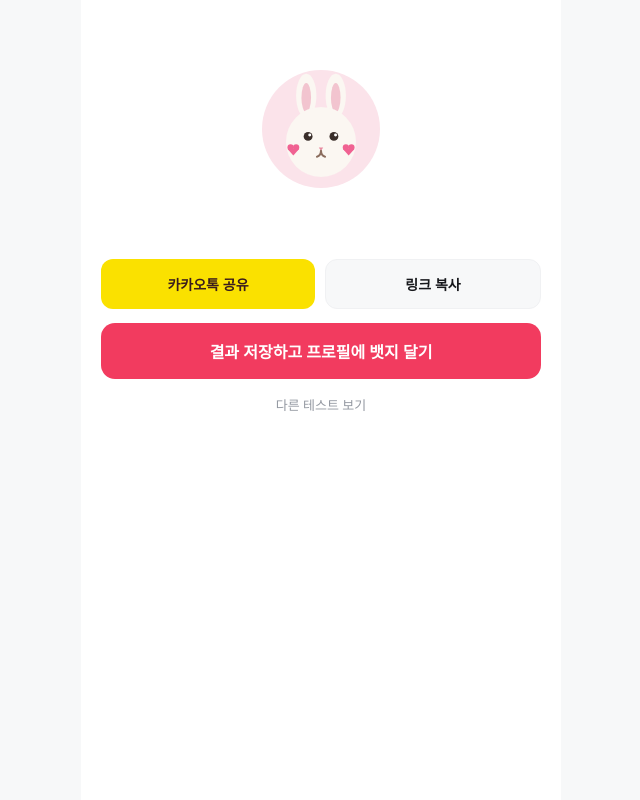
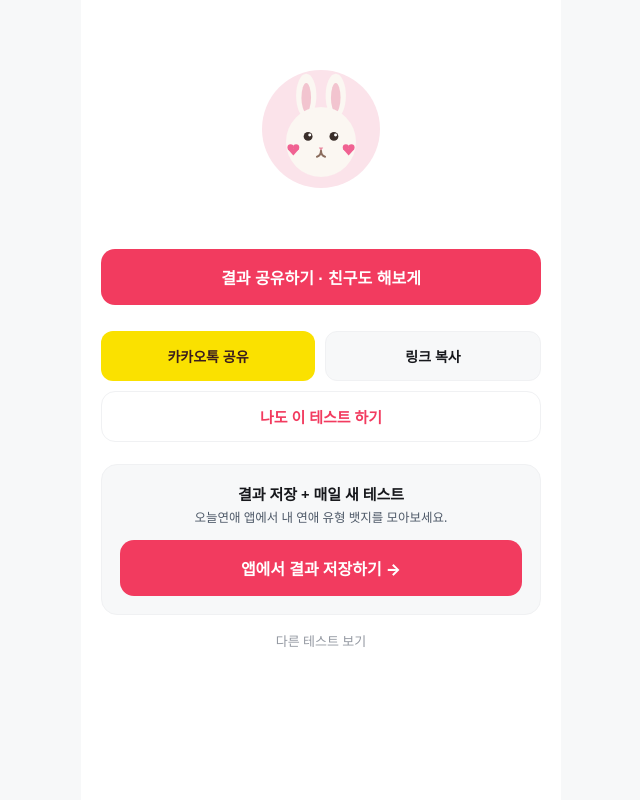
Before and after one commit to Jeongdonghwan/tday_prj, a Flask app: template server/app/templates/t_result.html in a window 1280 px wide. Shown: the whole page, without its empty margins (319-959 px from the left). Run offline with Flask 3, Linux system fonts and the light colour scheme; the template is opened without the code that fills it, so the values that code supplies are empty; parts of the project's set-up code (start-up, migrations or seed data) failed here and were passed over.

Commit message:
feat: 연애 심리테스트 공유 퍼널 (가입 유도)
- 마이페이지 '테스트존' → '연애 심리테스트'
- 앱 테스트 화면: 제목 변경 + 네이티브 공유 버튼(테스트 링크 공유, src/lib/share)
- 웹 인트로: '친구에게 공유하기' 버튼
- 웹 결과: 결과 공유 + '나도 이 테스트 하기'(랜딩 방문자용) + 앱 설치 CTA 카드
- 공유 링크 ref=share 퍼널 태깅. 비회원 랜딩→테스트→결과→앱설치 루프
- quickmenu 비활성 photo 분기 제거(타입드 라우트 견고화)

Co-Authored-By: Claude Opus 4.8 <noreply@anthropic.com>

```diff
--- a/app/src/app/(tabs)/my.tsx
+++ b/app/src/app/(tabs)/my.tsx
@@ -60,7 +60,7 @@ export default function MyScreen() {
     { icon: 'chat', label: '내 글·댓글', onPress: () => router.push('/my-activity') },
     { icon: 'heart', label: dday?.connected ? '공유 캘린더' : '캘린더', onPress: () => router.push('/calendar') },
     { icon: 'chat', label: '오늘의 질문 (커플)', onPress: () => router.push('/daily') },
-    { icon: 'best', label: '테스트존', onPress: () => router.push('/tests') },
+    { icon: 'best', label: '연애 심리테스트', onPress: () => router.push('/tests') },
   ];
 
   return (
--- a/app/src/components/QuickMenu.tsx
+++ b/app/src/components/QuickMenu.tsx
@@ -10,11 +10,7 @@ export function QuickMenu() {
   const router = useRouter();
 
   const go = (item: QuickItem) => {
-    if (item.kind === 'photo') {
-      router.push('/photos/index');
-    } else {
-      router.push({ pathname: '/community', params: { category: item.category } });
-    }
+    router.push({ pathname: '/community', params: { category: item.category } });
   };
 
   return (
--- a/app/src/quickmenu/index.ts
+++ b/app/src/quickmenu/index.ts
@@ -2,9 +2,7 @@
  * 홈 퀵메뉴 8종 (게시판 개편). 자립형 48×48 SVG 아이콘(틴트 라운드 배경 포함, 아바타와 동일 방식).
  * community = 게시판 카테고리 진입, photo = 인증·사진 앨범(초기 비활성, /photos).
  */
-export type QuickItem =
-  | { key: string; label: string; xml: string; kind: 'photo' }
-  | { key: string; label: string; xml: string; kind: 'community'; category: string };
+export type QuickItem = { key: string; label: string; xml: string; kind: 'community'; category: string };
 
 const W = (bg: string, inner: string) =>
   `<svg xmlns="http://www.w3.org/2000/svg" viewBox="0 0 48 48"><rect width="48" height="48" rx="15" fill="${bg}"/><g transform="translate(4.8,4.8) scale(0.8)">${inner}</g></svg>`;
--- a/server/app/static/style.css
+++ b/server/app/static/style.css
@@ -23,8 +23,13 @@ body{font-family:'Pretendard',system-ui,-apple-system,'Apple SD Gothic Neo',sans
 .badge-new{display:inline-block;background:var(--rose-bg);color:var(--rose);font-weight:800;font-size:11px;padding:4px 10px;border-radius:999px;letter-spacing:.05em;}
 .intro-title{font-size:26px;font-weight:800;letter-spacing:-.03em;line-height:1.35;margin-top:18px;}
 .intro-desc{font-size:15px;color:var(--body);line-height:1.6;margin-top:16px;}
-.btn-primary{display:block;background:var(--rose);color:#fff;font-weight:800;font-size:16px;text-align:center;padding:16px;border-radius:14px;margin-top:28px;text-decoration:none;}
+.btn-primary{display:block;background:var(--rose);color:#fff;font-weight:800;font-size:16px;text-align:center;padding:16px;border-radius:14px;margin-top:16px;text-decoration:none;border:none;width:100%;cursor:pointer;}
+.btn-ghost{display:block;background:#fff;color:var(--rose);font-weight:800;font-size:15px;text-align:center;padding:14px;border-radius:14px;margin-top:10px;text-decoration:none;border:1.5px solid var(--line);width:100%;cursor:pointer;}
 .link-muted{display:block;text-align:center;color:var(--sub);font-size:13px;margin-top:16px;text-decoration:none;}
+.app-cta{margin-top:22px;padding:18px;border:1.5px solid var(--line);border-radius:16px;background:var(--soft);text-align:center;}
+.app-cta-t{font-size:15px;font-weight:800;color:var(--ink);}
+.app-cta-s{font-size:12.5px;color:var(--body);margin-top:5px;line-height:1.5;}
+.app-cta .btn-primary{margin-top:12px;}
 
 .quiz{padding-top:16px;}
 .q-emoji{font-size:34px;text-align:center;margin-bottom:14px;}
--- a/server/app/templates/t_result.html
+++ b/server/app/templates/t_result.html
@@ -29,22 +29,30 @@
       {% endif %}
     </div>
 
+    <button class="btn-primary" style="background:{{ th.theme }}" onclick="share()">결과 공유하기 · 친구도 해보게</button>
     <div class="share">
       <button class="btn-share kakao" onclick="share()">카카오톡 공유</button>
       <button class="btn-share copy" onclick="copyLink()">링크 복사</button>
     </div>
 
-    <a class="btn-primary cta" href="{{ app_install_url }}">결과 저장하고 프로필에 뱃지 달기</a>
+    <a class="btn-ghost" style="color:{{ th.theme }};border-color:{{ th.theme }}44" href="{{ url_for('web.test_intro', slug=test.slug) }}?ref=share">나도 이 테스트 하기</a>
+
+    <div class="app-cta" style="border-color:{{ th.theme }}33">
+      <p class="app-cta-t">결과 저장 + 매일 새 테스트</p>
+      <p class="app-cta-s">오늘연애 앱에서 내 연애 유형 뱃지를 모아보세요.</p>
+      <a class="btn-primary" style="background:{{ th.theme }}" href="{{ app_install_url }}">앱에서 결과 저장하기 →</a>
+    </div>
     <a class="link-muted" href="{{ url_for('web.test_list') }}">다른 테스트 보기</a>
   </div>
 
   <script>
     const SHARE_TITLE = {{ ('나는 ' ~ result.title ~ '! 너는?')|tojson }};
+    function shareUrl() { var u = new URL(location.href); u.searchParams.set('ref', 'share'); return u.toString(); }
     function copyLink() {
-      navigator.clipboard.writeText(location.href).then(function () { alert('링크를 복사했어요!'); });
+      navigator.clipboard.writeText(shareUrl()).then(function () { alert('링크를 복사했어요! 친구에게 붙여넣기 하세요.'); });
     }
     function share() {
-      if (navigator.share) { navigator.share({ title: SHARE_TITLE, url: location.href }); }
+      if (navigator.share) { navigator.share({ title: SHARE_TITLE, text: SHARE_TITLE, url: shareUrl() }); }
       else { copyLink(); }
     }
   </script>
```
Also changed, not shown: app/src/app/tests.tsx (+6 -2 lines), app/src/app/tests.web.tsx (+8 -3 lines), app/src/lib/share.ts (added, +30 -0 lines), app/src/quickmenu/index.test.ts (+6 -8 lines), server/app/templates/t_intro.html (+9 -0 lines).
